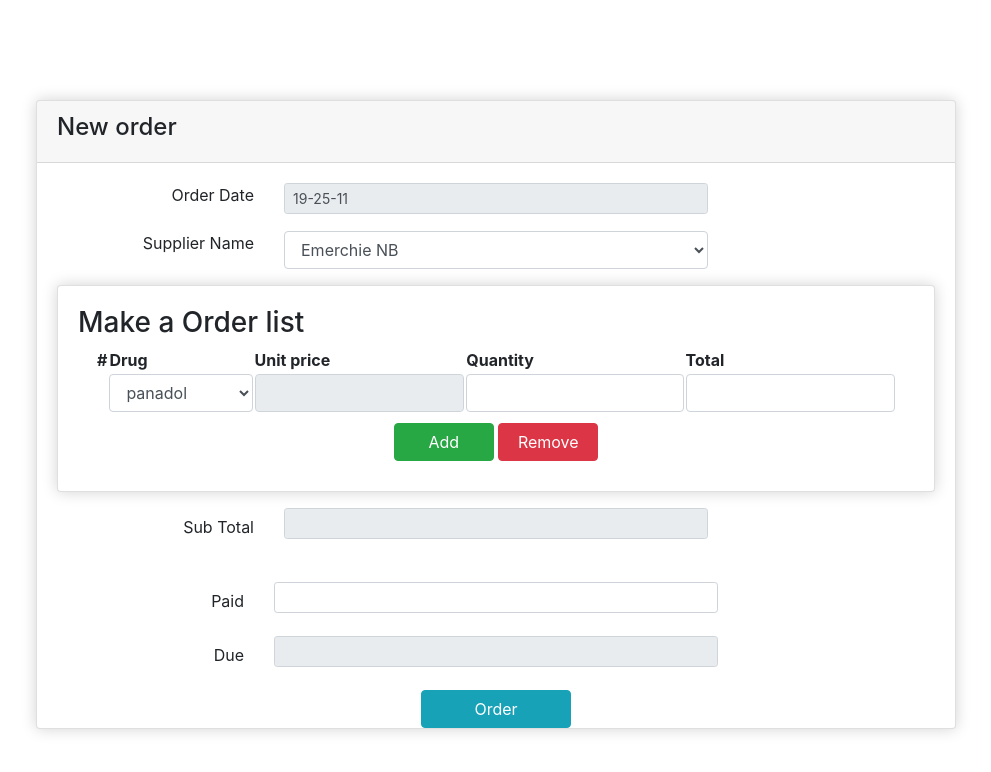
After one commit to udamadu11/Pharmacy, a PHP site: page /Pharmacy/purchaseOrder.php in a window 1280 px wide. The commit adds this page. Shown: the top 772 px of the page, without its empty margins (49-1040 px from the left). Run offline with PHP 8.4, Linux system fonts and the light colour scheme; data comes from the database, SQL or seed files in the repository; some libraries are stand-ins or nearby versions.

Commit message:
update 1.7.9

```diff
--- a/php/lowDrugList.php
+++ b/php/lowDrugList.php
@@ -81,7 +81,7 @@ if (isset($_POST['send'])) {
   include('include/connection.php');
   $sql = "SELECT drug.drug_id,drug.drug_name,drug.reorder_level, stock.current_stock FROM drug INNER JOIN stock ON drug.drug_id = stock.drug_id";
   $query= mysqli_query($con,$sql);
-  if (mysqli_num_rows($query) > 0) {
+  if (mysqli_num_rows($query) > 1) {
   while($row = mysqli_fetch_assoc($query)){
 echo"
         <script src='https://cdn.jsdelivr.net/npm/sweetalert2@8.17.1/dist/sweetalert2.all.min.js'></script>
--- /dev/null
+++ b/php/purchaseOrder.php
@@ -0,0 +1,111 @@
+<?php include ('include/connection.php'); ?>
+<!DOCTYPE html>
+<html>
+<head>
+	<title>Purchase Order</title>
+	<link rel="stylesheet" type="text/css" href="../bootstrap/css/bootstrap.min.css">
+</head>
+<body>
+<div class="container" style="margin-top: 100px;">
+	<div class="row">
+		<div class="col-md-10">
+			<div class="card" style="box-shadow: 0 0 15px 0 lightgrey;">
+				<div class="card-header">
+					<h4>New order</h4>
+				</div>
+				<div class="card-body">
+					<form>
+						<div class="form-group row">
+							<label class="col-sm-3" align="right">Order Date</label>
+							<div class="col-sm-6">
+								 <input type="text" readonly class="form-control form-control-sm" value="<?php echo date("y-d-m"); ?>">
+							</div>
+						</div>
+						<div class="form-group row">
+							<label class="col-sm-3" align="right">Supplier Name</label>
+							<div class="col-sm-6">
+								 <select class="form-control" name="supplier_name">
+										<?php
+											$sql = "SELECT * FROM supplier";
+												$result = mysqli_query($con,$sql);
+												while ($row = mysqli_fetch_array($result)) {
+												$supplier = $row['supplier_name'];
+												echo '<option value="'.$supplier.'">'.$supplier.'</option>';
+											}
+										?>
+								</select>
+							</div>
+						</div>
+						<div class="card" style="box-shadow: 0 0 15px 0 lightgrey;">
+							<div class="card-body">
+								<h3>Make a Order list</h3>
+								<table style="width: 800px;" align="center">
+									<thead>
+										<tr>
+											<th>#</th>
+											<th>Drug</th>
+											<th>Unit price</th>
+											<th>Quantity</th>
+											<th>Total</th>
+										</tr>
+									</thead>
+									<tbody>
+										<tr>
+											<td></td>
+											<td>
+												<select class="form-control col-md-12" name="drug_name[]">
+														<?php
+															$sql_drug = "SELECT * FROM drug";
+															$result_drug = mysqli_query($con,$sql_drug);
+															while ($row = mysqli_fetch_array($result_drug)) {
+															$drug = $row['drug_name'];
+															echo '<option value="'.$drug.'">'.$drug.'</option>';
+											}
+										 ?>
+												</select>
+											</td>
+											<td><input type="number" readonly name="price[]" class="form-control col-md-12"></td>
+											<td><input type="number" name="qty[]" class="form-control col-md-12"></td>
+											<td><input type="number" name="total[]" class="form-control col-md-12"></td>
+										</tr>
+									</tbody>
+								</table>
+									<center style="padding: 10px;">
+										<button class="btn btn-success" name="add" id="add" style="width: 100px">Add</button>
+										<button class="btn btn-danger" name="remove" id="remove" style="width: 100px">Remove</button>
+									</center>
+							</div>
+						</div>
+
+						<p></p>
+	                    <div class="form-group row">
+	                      <label for="sub_total" class="col-sm-3 col-form-label" align="right">Sub Total</label>
+	                      <div class="col-sm-6">
+	                        <input type="text" readonly name="sub_total" class="form-control form-control-sm" id="sub_total" required/>
+	                      </div>
+	                    </div>
+	                    </div>
+	                    <div class="form-group row">
+	                      <label for="paid" class="col-sm-3 col-form-label" align="right">Paid</label>
+	                      <div class="col-sm-6">
+	                        <input type="text" name="paid" class="form-control form-control-sm" id="paid" required>
+	                      </div>
+	                    </div>
+	                    <div class="form-group row">
+	                      <label for="due" class="col-sm-3 col-form-label" align="right">Due</label>
+	                      <div class="col-sm-6">
+	                        <input type="text" readonly name="due" class="form-control form-control-sm" id="due" required/>
+	                      </div>
+	                    </div>
+	                    <center>
+	                      <input type="submit" id="order_form" style="width:150px;" class="btn btn-info" value="Order">
+	                      <input type="submit" id="print_invoice" style="width:150px;" class="btn btn-success d-none" value="Print Invoice">
+	                    </center>
+	                   </form>
+				</div>
+			</div>
+		</div>
+	</div>
+</div>
+</body>
+</html>
--- a/php/storekeeperDashborad.php
+++ b/php/storekeeperDashborad.php
@@ -66,7 +66,7 @@ include('include/session.php');
 		<div>
 			<div class="row">
 				<div class="col-md-8">
-					<div id="columnchart_material" style="width: 600px; height: 400px;margin-top: 50px;"></div>
+					<div id="columnchart_material" style="width: 1000px; height: 400px;margin-top: 50px;"></div>
 				</div>
 				<div class="col-md-3" style="margin-top: 120px;">
 				</div>
```
Also changed, not shown: php/issueDrug.php (+0 -29 lines).
